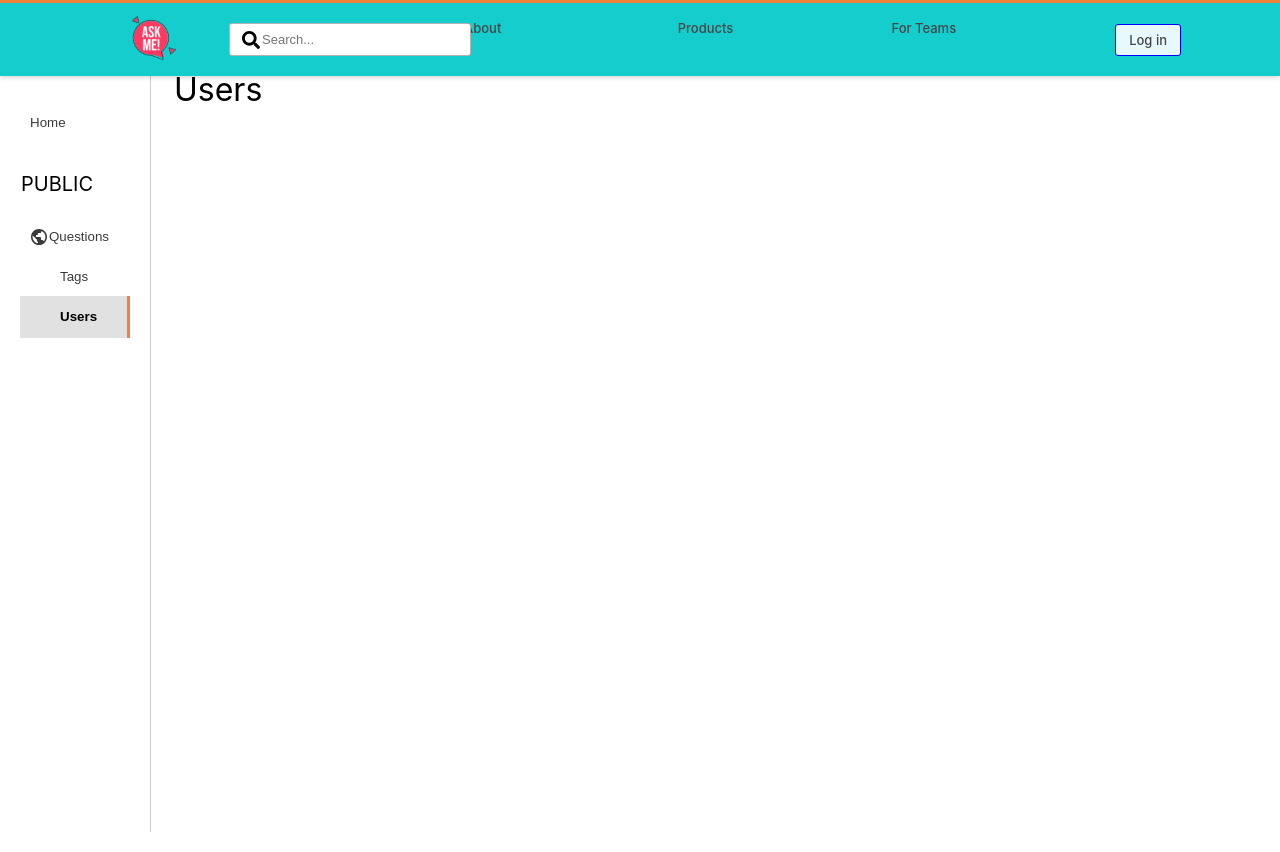
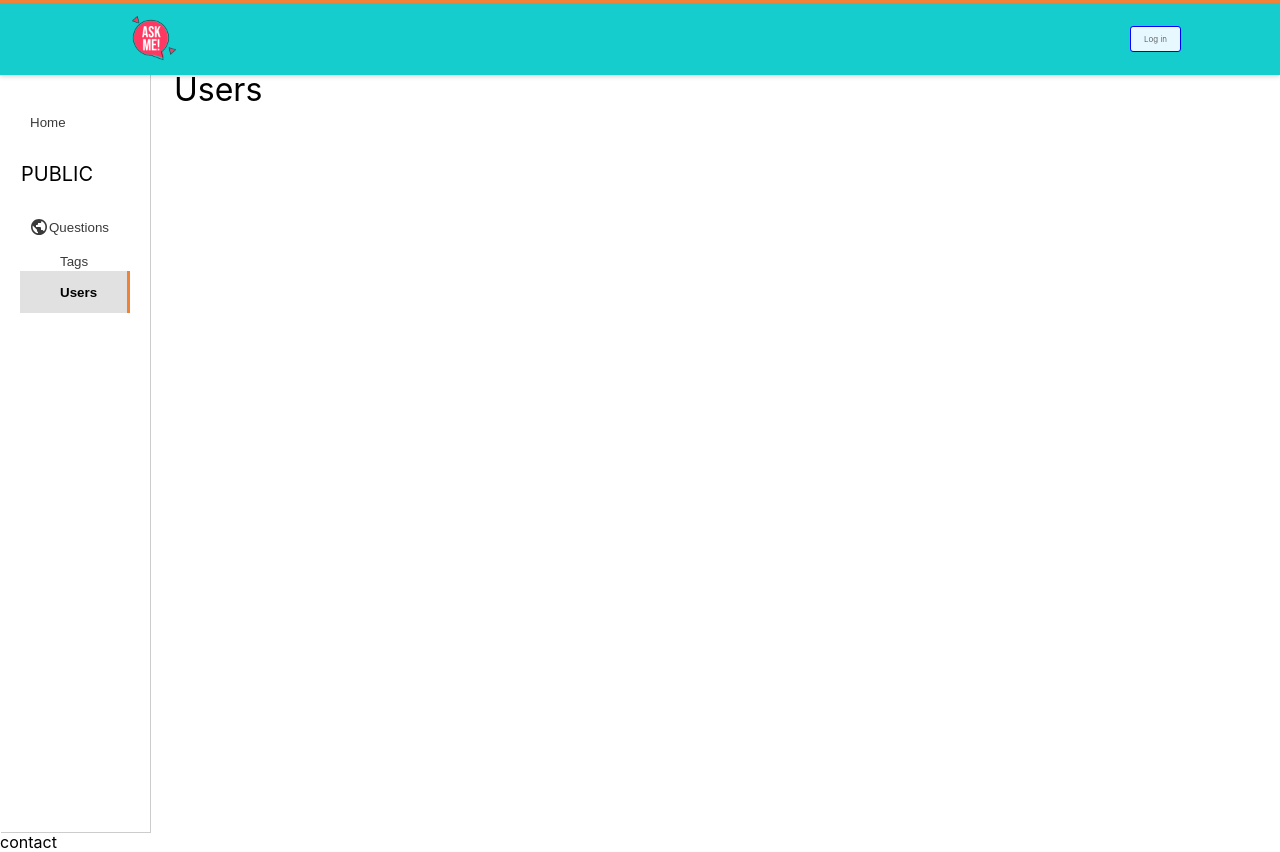
Before and after one commit to sainath-kadam/AskTask-Campus-Connection, a React (Create React App) app in the folder client/: page /Users in a window 1280 px wide. Built offline with nearby package versions, Linux system fonts and the light colour scheme.

Commit message:
added nav bar

```diff
--- a/client/src/App.js
+++ b/client/src/App.js
@@ -6,6 +6,7 @@ import Navbar from "./components/Navbar/Navbar";
 import AllRoutes from "./AllRoutes";
 import { fetchAllQuestions } from "./actions/question";
 import { fetchAllUsers } from "./actions/users";
+import Footer from "./components/Footer/Footer";
 
 function App() {
   const dispatch = useDispatch();
@@ -34,6 +35,8 @@ function App() {
       <Router>
         <Navbar handleSlideIn={handleSlideIn} />
         <AllRoutes slideIn={slideIn} handleSlideIn={handleSlideIn} />
+        <Footer handleSlideIn={handleSlideIn} />
+
       </Router>
     </div>
   );
--- a/client/src/Pages/UserProfile/UsersProfile.css
+++ b/client/src/Pages/UserProfile/UsersProfile.css
@@ -1,6 +1,6 @@
 .user-details-container {
   width: 100%;
-  margin-top: 50px;
+  margin-top: 100px;
   display: flex;
   align-items: flex-start;
   justify-content: space-between;
--- /dev/null
+++ b/client/src/components/Footer/Footer.js
@@ -0,0 +1,10 @@
+import React from 'react'
+
+export default function Footer() {
+  return (
+    <div>
+        contact
+
+    </div>
+  )
+}
--- a/client/src/components/Navbar/Navbar.css
+++ b/client/src/components/Navbar/Navbar.css
@@ -55,8 +55,8 @@
 
 .nav-item {
   margin: 0 3px;
-  font-size: 13px;
-  font-weight: 500;
+  font-size: 8px;
+  font-weight: 300;
   text-decoration: none;
   color: #454545;
   transition: 0.2s;
@@ -66,7 +66,7 @@
   cursor: pointer;
   border-radius: 20px;
   padding: 10px 20px;
-  height: 40px;
+  height: 30px;
 }
 
 .nav-item:hover,
@@ -111,6 +111,23 @@
   background-color: #d3e4eb;
 }
 
+.navbar-2 .avatar {
+  margin-right: 10px;
+}
+
+.navbar-2 .menu-items {
+  padding: 7px 13px;
+  border: 1px solid blue;
+  border-radius: 3px;
+  background-color: #e7f8fe;
+  cursor: pointer;
+  transition: 0.2s;
+}
+
+.navbar-2 .menu-items:hover {
+  background-color: #d3e4eb;
+}
+
 @media screen and (max-width: 1120px) {
   .navbar-1 form {
     display: none;
--- a/client/src/components/Navbar/Navbar.jsx
+++ b/client/src/components/Navbar/Navbar.jsx
@@ -1,25 +1,33 @@
-
 import React, { useEffect } from "react";
 import { Link, useNavigate } from "react-router-dom";
 import { useSelector, useDispatch } from "react-redux";
 import decode from "jwt-decode";
 
 import logo from "../../assets/logo.png";
-import search from "../../assets/search-solid.svg";
-import Avatar from "../../components/Avatar/Avatar";
+import bars from "../../assets/bars-solid.svg";
+import { setCurrentUser } from "../../actions/currentUser";
+import Avatar from "../Avatar/Avatar";
 import "./Navbar.css";
-import { setCurrentUser } from "../../actions/currentUser";
-import bars from "../../assets/bars-solid.svg";
 
 const Navbar = ({ handleSlideIn }) => {
   const dispatch = useDispatch();
   const User = useSelector((state) => state.currentUserReducer);
   const navigate = useNavigate();
+  const [anchorEl, setAnchorEl] = React.useState(null);
+
+  const handleClick = (event) => {
+    setAnchorEl(event.currentTarget);
+  };
+
+  const handleClose = () => {
+    setAnchorEl(null);
+  };
 
   const handleLogout = () => {
     dispatch({ type: "LOGOUT" });
     navigate("/");
     dispatch(setCurrentUser(null));
+    handleClose();
   };
 
   useEffect(() => {
@@ -49,6 +57,7 @@ const Navbar = ({ handleSlideIn }) => {
             py="7px"
             borderRadius="50%"
             color="white"
+            onClick={handleClick}
           >
             <Link
               to={`/Users/${User?.result?._id}`}
@@ -57,9 +66,11 @@ const Navbar = ({ handleSlideIn }) => {
               {User.result.name.charAt(0).toUpperCase()}
             </Link>
           </Avatar>
-          <button className="nav-item nav-links" onClick={handleLogout}>
-            Log out
-          </button>
+          <div className="menu">
+            <div className="menu-items" onClick={handleLogout}>
+              Log out
+            </div>
+          </div>
         </>
       );
     }
@@ -75,19 +86,6 @@ const Navbar = ({ handleSlideIn }) => {
           <Link to="/" className="nav-item nav-logo">
             <img src={logo} alt="logo" />
           </Link>
-          <form>
-            <input type="text" placeholder="Search..." />
-            <img src={search} alt="search" width="18" className="search-icon" />
-          </form>
-          <Link to="/" className="nav-item nav-btn res-nav">
-            About
-          </Link>
-          <Link to="/" className="nav-item nav-btn res-nav">
-            Products
-          </Link>
-          <Link to="/" className="nav-item nav-btn res-nav">
-            For Teams
-          </Link>
         </div>
         <div className="navbar-2">{renderAuthLinks()}</div>
       </div>
```
Also changed, not shown: client/src/components/Footer/Footer.css (added).
